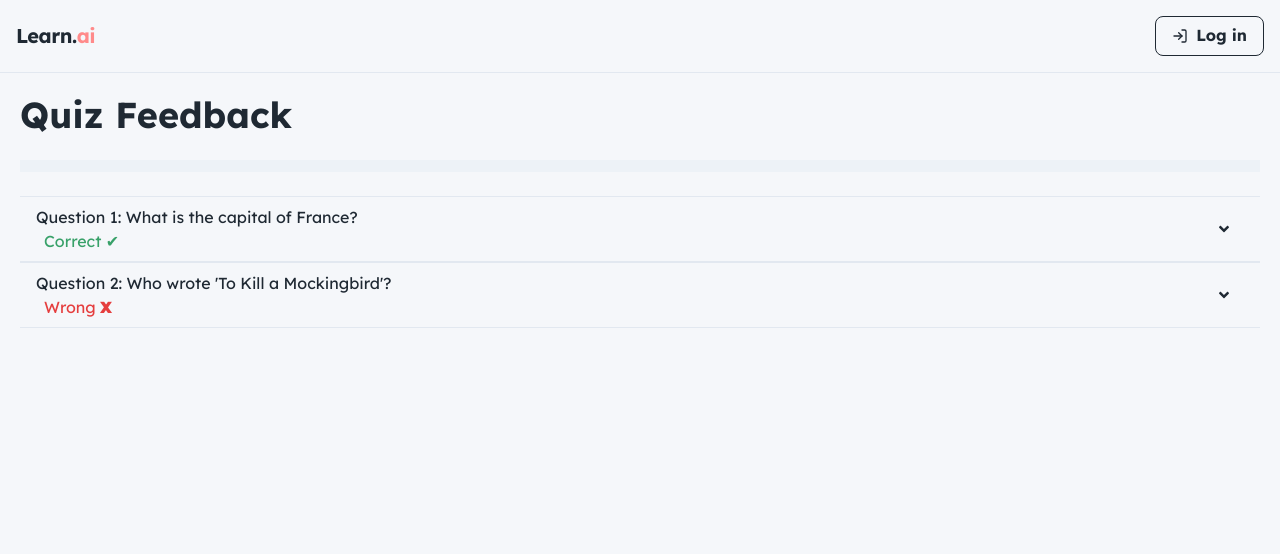
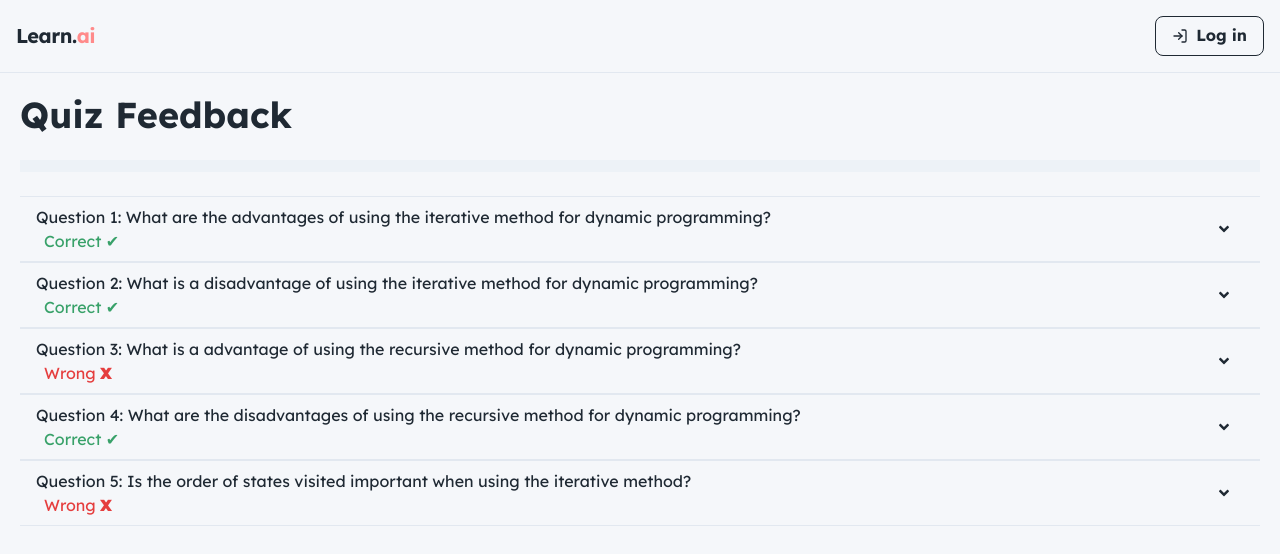
Before and after one commit to nsiyu/test, a React (Vite) app in the folder ui/: page /feedback in a window 1280 px wide. Shown: the top 554 px of the page. Built offline with nearby package versions, Linux system fonts and the light colour scheme; the HTML template or start-up script is replaced by a standard one.

Commit message:
datainput

```diff
--- a/ui/src/components/Calerndar/Schedule.jsx
+++ b/ui/src/components/Calerndar/Schedule.jsx
@@ -120,6 +120,7 @@ function Schedule() {
             borderColor="gray.200"
             borderRadius="md"
             height="120px"
+            overflowY="auto"
             _hover={{
               bg: hoverBgColor,
               transform: "scale(1.02)",
@@ -136,12 +137,19 @@ function Schedule() {
                   new Date(task.date).getDate() === day
               )
               .map((task) => (
-                <Box bg={"pink"} borderRadius={"0.3em"} p={0.1} pb={1.5} pl={1} mb={1}>
-                    <Tooltip label={task.name} aria-label="A tooltip">
-                      <Text isTruncated maxW="120px" mt={1} fontSize={"xs"}>
-                        {task.name}
-                      </Text>
-                    </Tooltip>
+                <Box
+                  bg={"pink"}
+                  borderRadius={"0.3em"}
+                  p={0.1}
+                  pb={1.5}
+                  pl={1}
+                  mb={1}
+                >
+                  <Tooltip label={task.name} aria-label="A tooltip">
+                    <Text isTruncated maxW="120px" mt={1} fontSize={"xs"}>
+                      {task.name}
+                    </Text>
+                  </Tooltip>
                 </Box>
               ))}
           </GridItem>
--- a/ui/src/components/ChatBot.jsx
+++ b/ui/src/components/ChatBot.jsx
@@ -10,7 +10,21 @@ import {
 } from "@chakra-ui/react";
 
 function Chat() {
-  const [messages, setMessages] = useState([]);
+  // Initialize the messages state with a welcome message from the AI
+  const [messages, setMessages] = useState([
+    {
+      text: "Hi, I am your ai tutor, try to ask me anything about this lecture",
+      sender: "ai",
+    },
+    {
+      text: "why is Dynamic programming important",
+      sender: "user",
+    },
+    {
+      text: "Dynamic programming optimizes complex problems by breaking them into simpler subproblems.",
+      sender: "ai",
+    },
+  ]);
   const [input, setInput] = useState("");
   const endOfMessagesRef = useRef(null);
 
@@ -18,8 +32,8 @@ function Chat() {
     if (input.trim() !== "") {
       setMessages([...messages, { text: input, sender: "user" }]);
       setInput("");
-      // Simulate AI response
       setTimeout(() => {
+        // AI generates a response
         setMessages((messages) => [
           ...messages,
           { text: "AI Response to: " + input, sender: "ai" },
@@ -48,7 +62,7 @@ function Chat() {
       <VStack
         spacing={4}
         align="stretch"
-        h="calc(100% - 100px)" // Adjusted for header and input area
+        h="calc(100% - 100px)"
         overflowY="auto"
         px={4}
       >
@@ -59,8 +73,8 @@ function Chat() {
             p={3}
             bg={message.sender === "user" ? "blue.100" : "gray.100"}
             color={message.sender === "user" ? "gray.800" : "black"}
-            borderRadius="xl" // Rounded corners for a softer look
-            maxW="70%"
+            borderRadius="xl"
+            maxW={"70%"}
           >
             <Text>{message.text}</Text>
           </Box>
@@ -76,7 +90,7 @@ function Chat() {
         justify="space-between"
         p={3}
         borderTopWidth="1px"
-        borderColor="gray.200" // Light border for subtle separation
+        borderColor="gray.200"
       >
         <Input
           placeholder="Type your message"
--- a/ui/src/components/DashboardCourse.jsx
+++ b/ui/src/components/DashboardCourse.jsx
@@ -45,7 +45,6 @@ const eventsData = [
     status: "In Progress",
     interactions: "16:50",
   },
-  // More sample events
 ];
 
 const LearningEventItem = ({ event }) => {
--- a/ui/src/components/PiChart.jsx
+++ b/ui/src/components/PiChart.jsx
@@ -33,11 +33,11 @@ const currentLearningPlan = [
   { topic: "Spaced Repetition", percentCompleted: 25 },
   { topic: "Active Recall", percentCompleted: 35 },
   { topic: "Chunking", percentCompleted: 20 },
-  { topic: "Visualization", percentCompleted: 20 },
+  { topic: "Feedback", percentCompleted: 20 },
 ];
 const PieChart = () => {
   return (
-    <Flex mt={8} flexWrap="wrap" justifyContent="space-between" >
+    <Flex mt={8} flexWrap="wrap" justifyContent="space-between">
       <Box h={["auto", "200%"]} p={4} rounded="lg" bg="white" mb={4}>
         <HStack mb={4}>
           <Icon as={MdSchool} fontSize="xl" />
--- a/ui/src/components/feedback.jsx
+++ b/ui/src/components/feedback.jsx
@@ -25,20 +25,56 @@ const QuizFeedback = () => {
 
   const quizData = [
     {
-      question: "What is the capital of France?",
+      question:
+        "What are the advantages of using the iterative method for dynamic programming?",
       correctAnswer: "Paris",
       explanation: "Paris is the capital of France.",
       correct: "correct",
+      userAnswer:
+        "A recursive method for dynamic programming is advantageous because it uses less memory than iterative solutions.",
     },
     {
-      question: "Who wrote 'To Kill a Mockingbird'?",
+      question:
+        "What is a disadvantage of using the iterative method for dynamic programming?",
       correctAnswer: "Harper Lee",
       explanation: "Harper Lee wrote 'To Kill a Mockingbird'.",
+      correct: "correct",
+      userAnswer:
+        "A disadvantage of using the iterative method for dynamic programming is that it can be less intuitive and harder to conceptualize than the recursive approach, especially for complex problems.",
+    },
+    {
+      question:
+        "What is a advantage of using the recursive method for dynamic programming?",
+      correctAnswer:
+        "A major advantage of using the recursive method for dynamic programming is its intuitive breakdown of complex problems into simpler subproblems, enhancing code clarity and reducing redundant calculations with memoization.",
+      explanation:
+        "is incorrect because recursive solutions can actually use more memory due to the overhead of maintaining a call stack. Each recursive call adds a layer to the stack, leading to higher memory usage compared to iterative solutions, which typically use loops and a limited number of variables for more efficient memory management",
+      correct:
+        "NO",
+      userAnswer:
+        "A recursive method for dynamic programming is advantageous because it uses less memory than iterative solutions.",
+    },
+    {
+      question:
+        "What are the disadvantages of using the recursive method for dynamic programming?",
+      correctAnswer: "Harper Lee",
+      explanation: "Harper Lee wrote 'To Kill a Mockingbird'.",
+      correct: "correct",
+      userAnswer:
+        "A recursive method for dynamic programming is advantageous because it uses less memory than iterative solutions.",
+    },
+    {
+      question:
+        "Is the order of states visited important when using the iterative method?",
+      correctAnswer:
+        "Yes, the order of states visited is important when using the iterative method in dynamic programming. In the bottom-up approach, you must solve smaller subproblems first to ensure that their solutions are available when solving larger, dependent subproblems. ",
+      explanation:
+        "This is incorrect because the order is crucial; the iterative approach requires solving smaller subproblems first. Visiting states out of order can lead to solving problems before their dependencies are resolved, resulting in incorrect or inefficient solutions.",
       correct: "no",
+      userAnswer:
+        "No, the order of states visited is not important when using the iterative method in dynamic programming",
     },
   ];
-
-  const userAnswers = ["Paris", "J.K. Rowling"];
 
   const themeColor = useColorModeValue("primary", "primaryDark");
   const [reviewedQuestions, setReviewedQuestions] = useState(
@@ -114,7 +150,7 @@ const QuizFeedback = () => {
                 <Text color={question.correct == "correct" ? "green" : "red"}>
                   Your Answer:{" "}
                   <Text as="spin" color={"black"}>
-                    {userAnswers[index]}
+                    {question.userAnswer}
                   </Text>
                 </Text>
                 {question.correct == "correct" ? (
```
